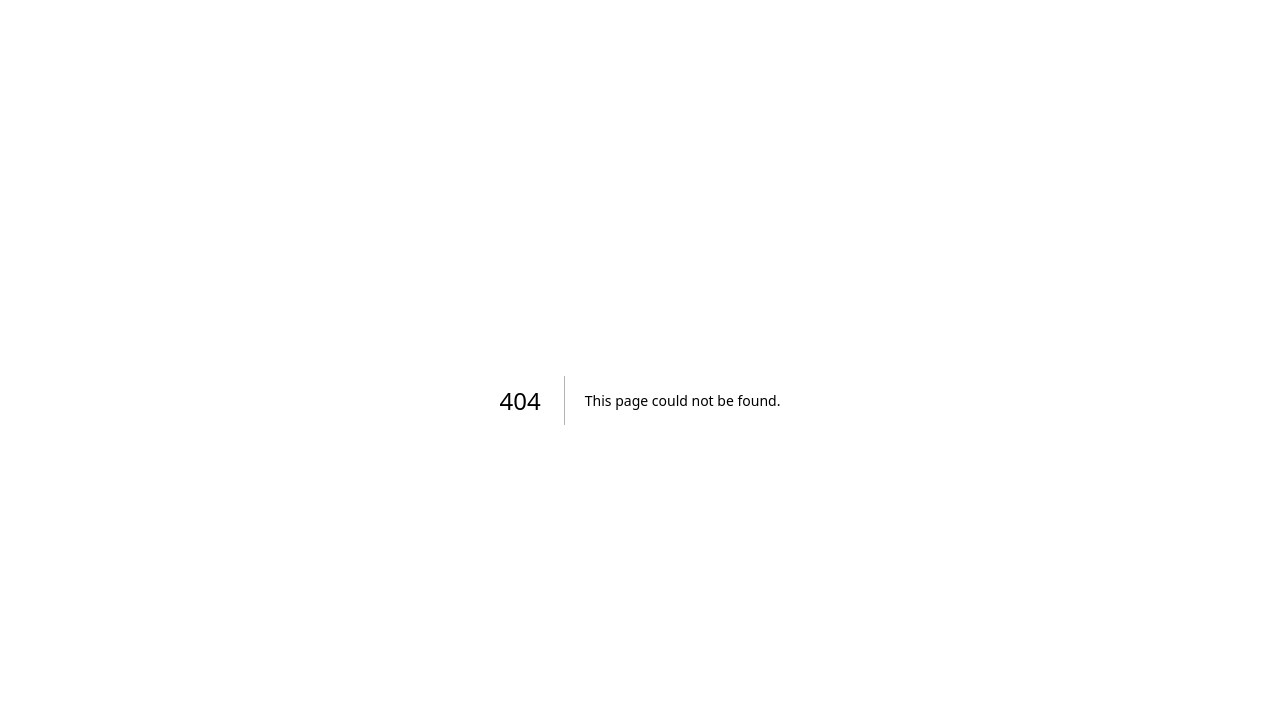
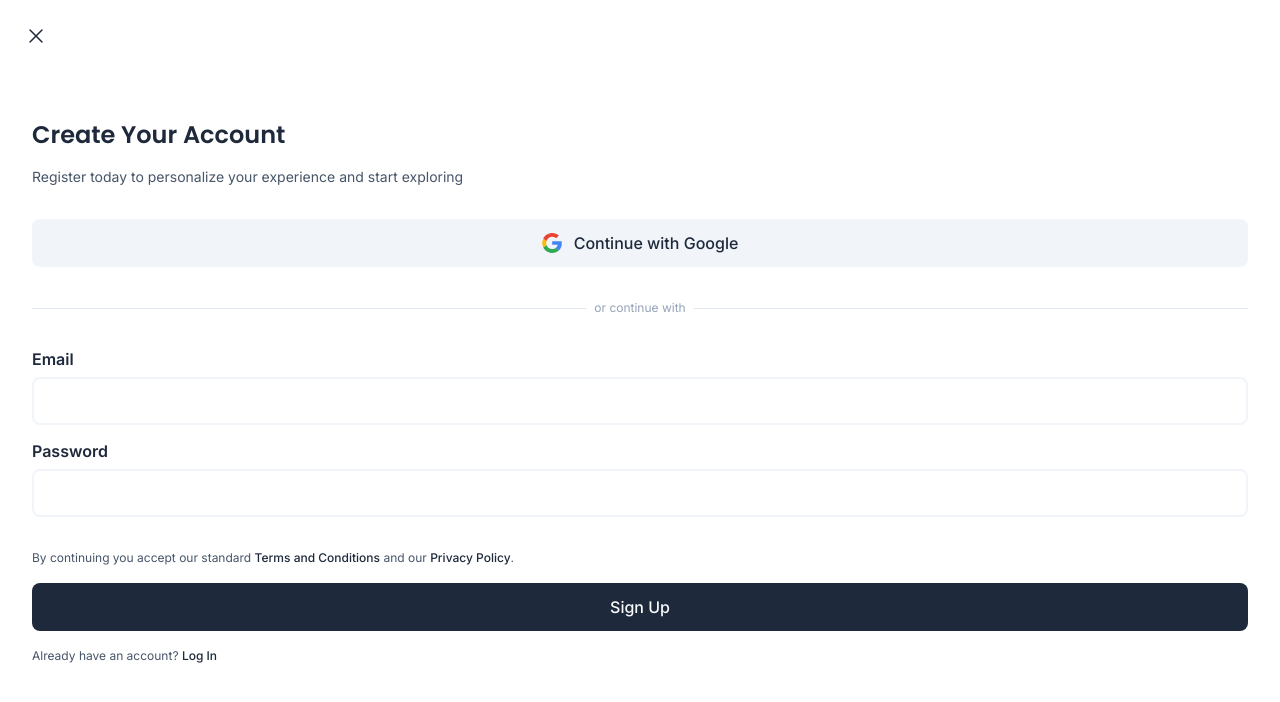
Before and after one commit to ozgurgokdemir/nextjs-ecommerce, a Next.js app in the folder nextjs/: page /register in a window 1280 px wide. Before the commit this address had no page. Shown: the top 702 px of the page. Built offline with nearby package versions, Linux system fonts and the light colour scheme.

Commit message:
Add Register Page

```diff
--- a/nextjs/src/components/auth/RegisterForm/RegisterForm.tsx
+++ b/nextjs/src/components/auth/RegisterForm/RegisterForm.tsx
@@ -80,7 +80,7 @@ export default function RegisterForm({ onLogIn }: RegisterFormProps) {
               Log In
             </button>
           ) : (
-            <Link className="text-body-xs-500 text-slate-800" href="/register">
+            <Link className="text-body-xs-500 text-slate-800" href="/login">
               Log In
             </Link>
           )}
--- a/nextjs/src/components/layout/AuthLayout/AuthLayout.tsx
+++ b/nextjs/src/components/layout/AuthLayout/AuthLayout.tsx
@@ -1,5 +1,6 @@
 import type { ReactNode } from 'react';
 import { Fragment } from 'react';
+import Link from 'next/link';
 import { motion } from 'framer-motion';
 import { XMarkIcon } from '@heroicons/react/24/outline';
 
@@ -9,9 +10,9 @@ export default function AuthLayout({ children }: AuthLayoutProps) {
   return (
     <Fragment>
       <header className="sticky z-40 top-0 inset-x-0 flex items-center justify-between">
-        <button className="p-6" type="button">
+        <Link className="p-6" href="/">
           <XMarkIcon className="h-6" />
-        </button>
+        </Link>
       </header>
       <motion.main
         className="min-h-[calc(100vh-4.5rem)] flex flex-col"
--- a/nextjs/src/components/ui/UserMenu/UserMenu.tsx
+++ b/nextjs/src/components/ui/UserMenu/UserMenu.tsx
@@ -50,12 +50,14 @@ export default function UserMenu() {
                 </Menu.Item>
                 <Menu.Item>
                   {({ active }) => (
-                    <li className="m-6 flex flex-col">
+                    <li
+                      className="m-6 flex flex-col"
+                      onClick={openAuthModal.bind(null, 'login')}
+                    >
                       <Button
                         className={active ? 'bg-slate-700' : ''}
                         text="Log in"
                         icon={ArrowLeftOnRectangleIcon}
-                        onClick={openAuthModal.bind(null, 'login')}
                       />
                     </li>
                   )}
--- /dev/null
+++ b/nextjs/src/pages/register/index.tsx
@@ -0,0 +1,23 @@
+import { RegisterForm } from '@/components/auth';
+import { AuthLayout } from '@/components/layout';
+import { GoogleAuthButton } from '@/components/ui';
+
+export default function Login() {
+  return (
+    <section className="px-8 py-12 flex flex-col gap-8">
+      <div className="flex flex-col gap-4">
+        <h1 className="font-secondary text-heading-2xl">Create Your Account</h1>
+        <p className="text-body-sm-400 text-slate-600">
+          Register today to personalize your experience and start exploring
+        </p>
+      </div>
+      <GoogleAuthButton />
+      <div className="flex items-center gap-2 text-body-xs-400 text-slate-400 before:h-px before:flex-1 before:bg-slate-200 after:h-px after:flex-1 after:bg-slate-200">
+        or continue with
+      </div>
+      <RegisterForm />
+    </section>
+  );
+}
+
+Login.PageLayout = AuthLayout;
--- a/nextjs/src/styles/globals.css
+++ b/nextjs/src/styles/globals.css
@@ -5,5 +5,6 @@
 @layer base {
   html {
     @apply text-body-base-400 text-slate-800;
+    -webkit-tap-highlight-color: transparent;
   }
 }
```
